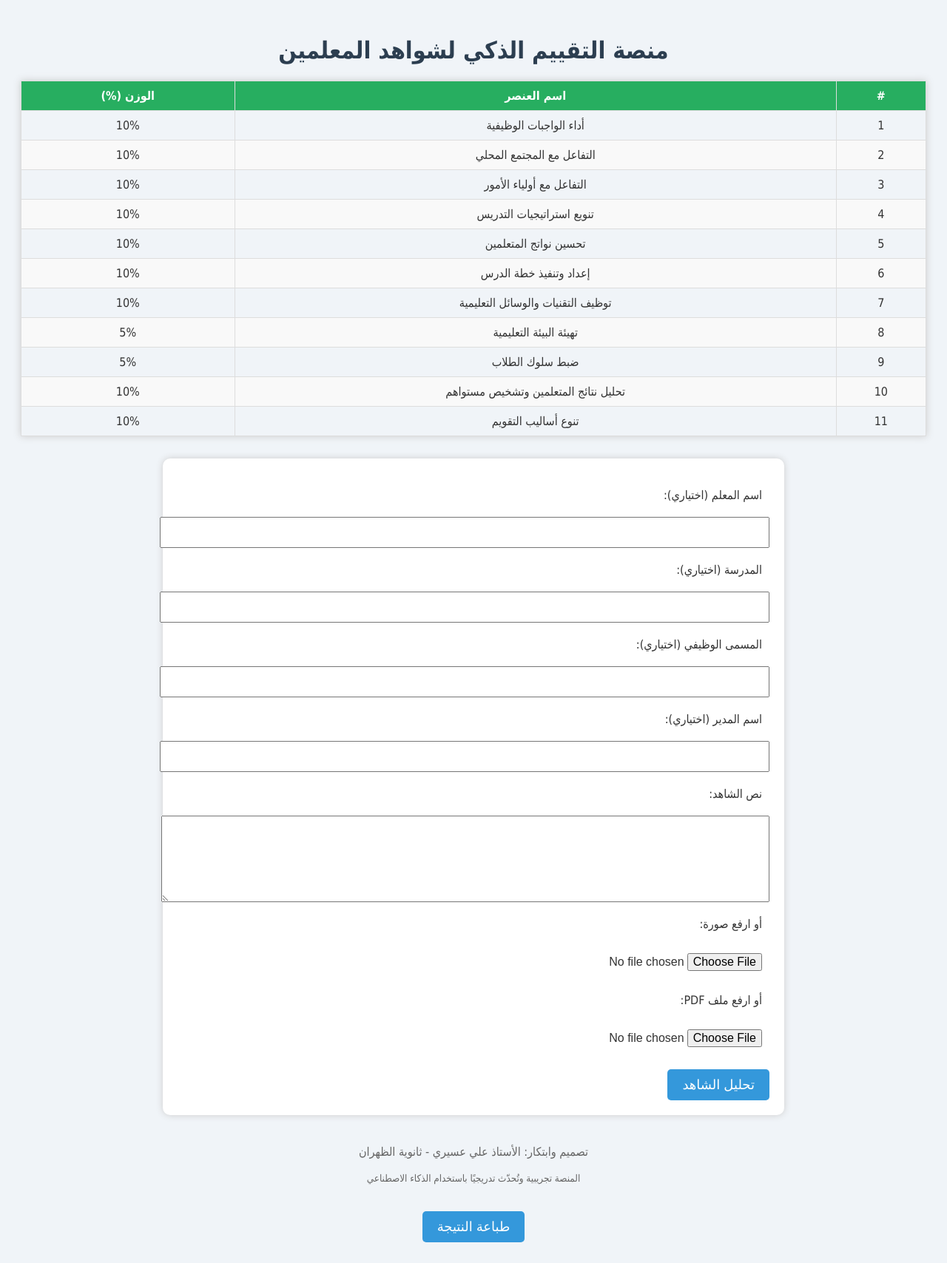
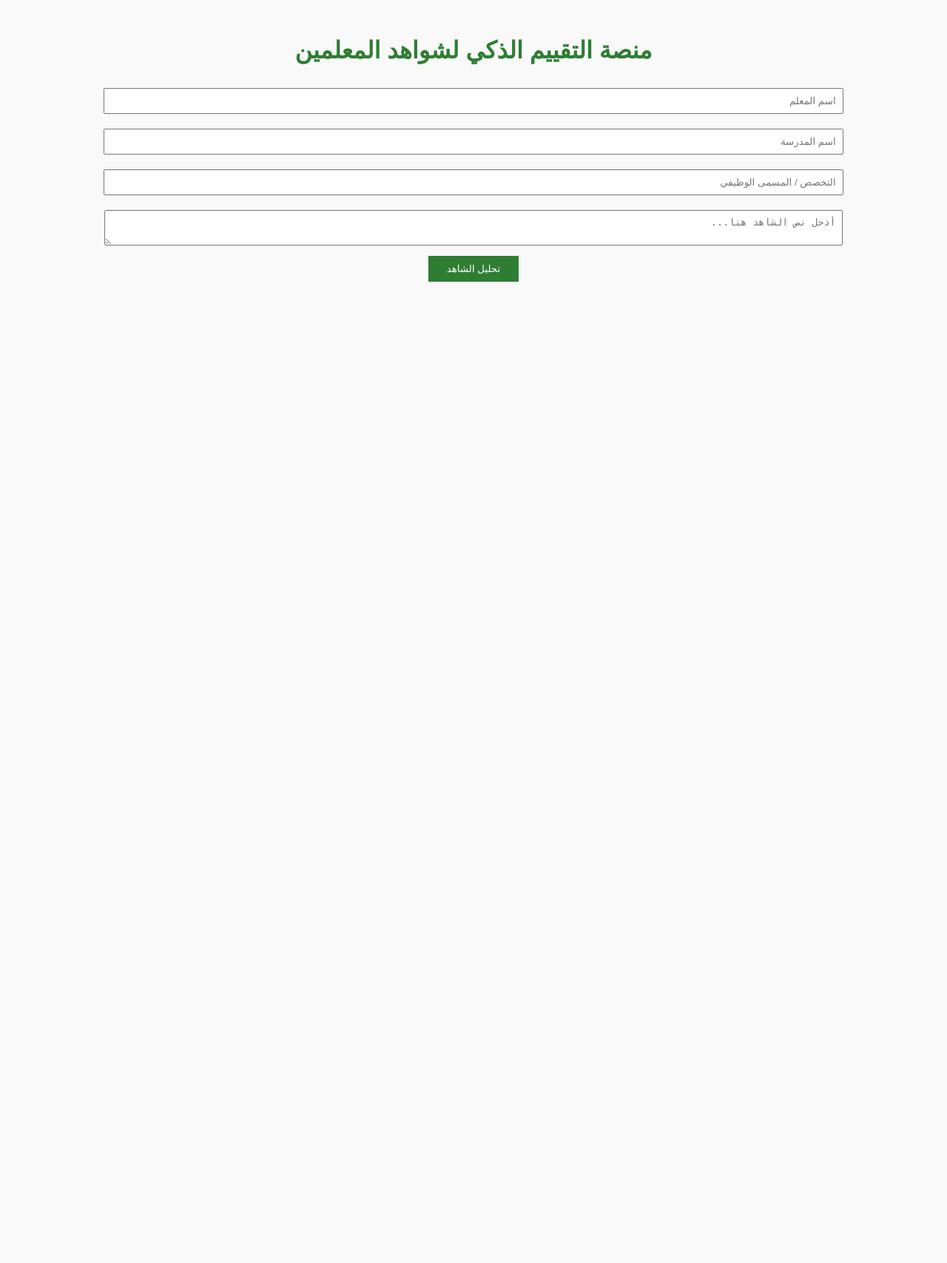
Before and after one commit to aliasiriiii/smart-ai, a Flask app: page / in a window 1280 px wide. Shown: the whole page at 74% size. After the commit the page ends 381 px from the top, so only its background shows below. Run offline with Flask 3, Linux system fonts and the light colour scheme.

Commit message:
Update index.html

```diff
--- a/templates/index.html
+++ b/templates/index.html
@@ -1,161 +1,99 @@
 <!DOCTYPE html>
 <html lang="ar" dir="rtl">
 <head>
-    <meta charset="UTF-8">
+  <meta charset="UTF-8" />
   <title>منصة التقييم الذكي لشواهد المعلمين</title>
   <style>
     body {
-            font-family: 'Tahoma', sans-serif;
-            background: #f0f4f8;
+      font-family: 'Arial', sans-serif;
+      background-color: #f9f9f9;
       padding: 20px;
-            color: #333;
+      text-align: center;
     }
     h1 {
-            text-align: center;
-            color: #2c3e50;
+      color: #2e7d32;
     }
-        form {
-            background: white;
-            padding: 20px;
-            border-radius: 10px;
-            box-shadow: 0 0 10px #ccc;
-            max-width: 800px;
-            margin: auto;
-        }
-        label, input, textarea {
-            display: block;
-            width: 100%;
-            margin-top: 10px;
-            padding: 10px;
-            font-size: 16px;
+    input, textarea {
+      width: 80%;
+      margin: 10px 0;
+      padding: 8px;
     }
     button {
-            background-color: #3498db;
+      padding: 10px 25px;
+      background-color: #2e7d32;
       color: white;
-            padding: 10px 20px;
-            margin-top: 20px;
       border: none;
-            border-radius: 5px;
-            font-size: 18px;
       cursor: pointer;
     }
     table {
-            width: 100%;
+      width: 90%;
+      margin: 30px auto;
       border-collapse: collapse;
-            font-family: Tahoma;
-            margin-bottom: 30px;
-            box-shadow: 0 0 10px #ccc;
     }
     th, td {
+      border: 1px solid #999;
       padding: 10px;
-            text-align: center;
-            border: 1px solid #ddd;
     }
-        th {
-            background-color: #27ae60;
-            color: white;
+    .final-score {
+      background-color: #d4edda;
+      border: 2px solid #2e7d32;
+      color: #155724;
+      font-weight: bold;
+      padding: 15px;
+      margin: 20px auto;
+      width: 300px;
+      font-size: 18px;
     }
-        tr:nth-child(even) {
-            background-color: #f9f9f9;
+    .teacher-info {
+      margin-top: 20px;
+      font-weight: bold;
+      font-size: 16px;
     }
-        .footer {
-            text-align: center;
-            margin-top: 40px;
-            color: #666;
-        }
-        @media print {
-            .no-print { display: none; }
+    .gpt-analysis {
+      margin-top: 30px;
+      padding: 10px;
+      background: #fff3cd;
+      border: 1px dashed #ffc107;
+      width: 80%;
+      margin-left: auto;
+      margin-right: auto;
     }
   </style>
-    <script>
-        function showLoading() {
-            document.getElementById('loading').style.display = 'block';
-        }
-    </script>
 </head>
 <body>
-
   <h1>منصة التقييم الذكي لشواهد المعلمين</h1>
 
-    <!-- جدول العناصر الرسمية -->
-    <table>
-        <thead>
-            <tr>
-                <th>#</th>
-                <th>اسم العنصر</th>
-                <th>الوزن (%)</th>
-            </tr>
-        </thead>
-        <tbody>
-            <tr><td>1</td><td>أداء الواجبات الوظيفية</td><td>10%</td></tr>
-            <tr><td>2</td><td>التفاعل مع المجتمع المحلي</td><td>10%</td></tr>
-            <tr><td>3</td><td>التفاعل مع أولياء الأمور</td><td>10%</td></tr>
-            <tr><td>4</td><td>تنويع استراتيجيات التدريس</td><td>10%</td></tr>
-            <tr><td>5</td><td>تحسين نواتج المتعلمين</td><td>10%</td></tr>
-            <tr><td>6</td><td>إعداد وتنفيذ خطة الدرس</td><td>10%</td></tr>
-            <tr><td>7</td><td>توظيف التقنيات والوسائل التعليمية</td><td>10%</td></tr>
-            <tr><td>8</td><td>تهيئة البيئة التعليمية</td><td>5%</td></tr>
-            <tr><td>9</td><td>ضبط سلوك الطلاب</td><td>5%</td></tr>
-            <tr><td>10</td><td>تحليل نتائج المتعلمين وتشخيص مستواهم</td><td>10%</td></tr>
-            <tr><td>11</td><td>تنوع أساليب التقويم</td><td>10%</td></tr>
-        </tbody>
-    </table>
-
-    <!-- نموذج الإدخال -->
-    <form method="POST" enctype="multipart/form-data" onsubmit="showLoading()">
-        <label>اسم المعلم (اختياري):</label>
-        <input type="text" name="teacher_name" value="{{ teacher_name }}">
-
-        <label>المدرسة (اختياري):</label>
-        <input type="text" name="school" value="{{ school }}">
-
-        <label>المسمى الوظيفي (اختياري):</label>
-        <input type="text" name="job_title" value="{{ job_title }}">
-
-        <label>اسم المدير (اختياري):</label>
-        <input type="text" name="principal_name" value="{{ principal_name }}">
-
-        <label>نص الشاهد:</label>
-        <textarea name="shahid" rows="5"></textarea>
-
-        <label>أو ارفع صورة:</label>
-        <input type="file" name="image">
-
-        <label>أو ارفع ملف PDF:</label>
-        <input type="file" name="pdf_file">
-
+  <form action="/analyze_text" method="POST">
+    <input type="text" name="teacher_name" placeholder="اسم المعلم" required><br>
+    <input type="text" name="school_name" placeholder="اسم المدرسة" required><br>
+    <input type="text" name="subject" placeholder="التخصص / المسمى الوظيفي" required><br>
+    <textarea name="input_text" placeholder="أدخل نص الشاهد هنا..." required></textarea><br>
     <button type="submit">تحليل الشاهد</button>
   </form>
 
-    <div id="loading" style="display:none; text-align:center; margin-top:20px; font-size:18px; color:#2c3e50;">
-        جاري التحليل... يرجى الانتظار
-    </div>
+  {% if result_table %}
+    <div>{{ result_table|safe }}</div>
+  {% endif %}
 
-    {% if gpt_result %}
-    <div class="no-print">
-        <h2 style="margin-top: 40px;">نتيجة التحليل الذكي (GPT)</h2>
-        <div style="white-space: pre-wrap; font-size: 17px; line-height: 2;">
-            {{ gpt_result | safe }}
-        </div>
-
-        <hr style="margin-top: 40px;">
-        <div style="background:#f0f0f0; padding: 20px; font-size: 16px; border-radius: 10px; text-align: center;">
-            <strong>تم التقييم تلقائيًا باستخدام الذكاء الاصطناعي بناءً على الشواهد المقدمة.</strong><br>
-            لا يُغني هذا التقييم عن التقييم البشري المباشر من قبل المشرف التربوي أو قائد المدرسة.
-        </div>
-
-        <div style="margin-top: 40px; font-size: 18px;">
-            <strong>اسم المدير:</strong> {{ principal_name }}<br>
-            <strong>التوقيع:</strong> ______________________
-        </div>
+  {% if teacher_name %}
+    <div class="teacher-info">
+      اسم المعلم: {{ teacher_name }}<br>
+      المدرسة: {{ school_name }}<br>
+      التخصص / المسمى: {{ subject }}
     </div>
   {% endif %}
 
-    <div class="footer">
-        <p>تصميم وابتكار: الأستاذ علي عسيري - ثانوية الظهران</p>
-        <p><small>المنصة تجريبية وتُحدّث تدريجيًا باستخدام الذكاء الاصطناعي</small></p>
-        <button onclick="window.print()" class="no-print">طباعة النتيجة</button>
+  {% if final_score %}
+    <div class="final-score">
+      التقدير النهائي: {{ final_score }} من 5
     </div>
+  {% endif %}
 
+  {% if gpt_analysis %}
+    <div class="gpt-analysis">
+      <h3>تحليل GPT الذكي:</h3>
+      <p>{{ gpt_analysis }}</p>
+    </div>
+  {% endif %}
 </body>
-</html
+</html>
```
Lines whose indentation alone changed are shown as unchanged.
